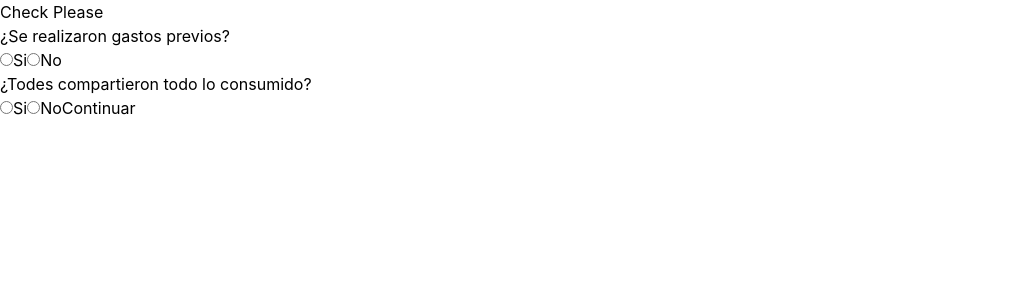
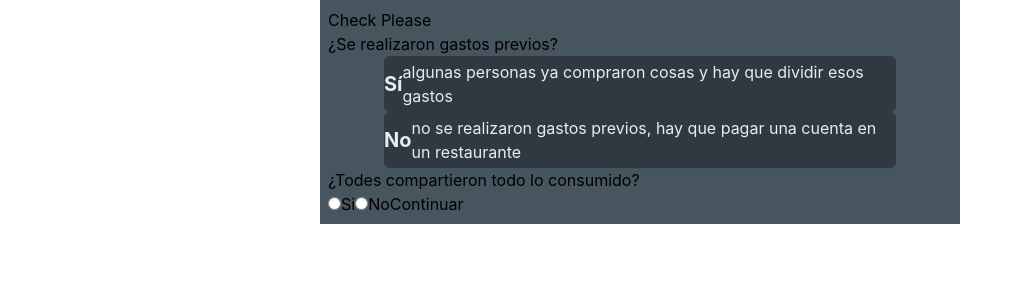
Before and after one commit to ffranco-a/CheckPlease, a React (Create React App) app in the folder check-please/: page / in a window 1280 px wide. Shown: the top 300 px of the page, without its empty margins (0-1023 px from the left). Built offline with nearby package versions, Linux system fonts and the light colour scheme.

Commit message:
landing on the go

```diff
--- /dev/null
+++ b/check-please/src/components/Landing/Elements/LandingButton.jsx
@@ -0,0 +1,16 @@
+import React from 'react';
+
+function LandingButton({ texto, descripcion, active, onClick }) {
+  return (
+    <div
+      onClick={onClick}
+      className={`${
+        active ? 'bg-primary' : 'bg-dark'
+      } w-11/12 max-w-lg mx-auto h-14 flex items-center text-light rounded-md shadow-sm cursor-pointer transition-all duration-300`}>
+      <span className='font-bold text-xl'>{texto}</span>
+      <span>{descripcion}</span>
+    </div>
+  );
+}
+
+export default LandingButton;
--- a/check-please/src/components/Landing/Landing.jsx
+++ b/check-please/src/components/Landing/Landing.jsx
@@ -1,15 +1,26 @@
 import React from 'react';
 import { Link } from 'react-router-dom';
 
+//? Components
+import LandingButton from './Elements/LandingButton';
+
 function Landing({ reunionTipoSalida, setReunionTipoSalida, todesCompartenTodo, setTodesCompartenTodo }) {
   return (
-    <div>
+    <div className='display bg-medium'>
       <h1>Check Please</h1>
       <p>¿Se realizaron gastos previos?</p>
-      <input type='radio' id='reunion-si' name='reunion' value='si' />
-      <label htmlFor='reunion-si'>Si</label>
-      <input type='radio' id='reunion-no' name='reunion' value='no' />
-      <label htmlFor='reunion-no'>No</label>
+      <LandingButton
+        texto='Sí'
+        descripcion='algunas personas ya compraron cosas y hay que dividir esos gastos'
+        active={reunionTipoSalida === true}
+        onClick={() => setReunionTipoSalida(true)}
+      />
+      <LandingButton
+        texto='No'
+        descripcion='no se realizaron gastos previos, hay que pagar una cuenta en un restaurante'
+        active={reunionTipoSalida === false}
+        onClick={() => setReunionTipoSalida(false)}
+      />
 
       <p>¿Todes compartieron todo lo consumido?</p>
       <input type='radio' id='compartir-si' name='compartir' value='si' />
--- a/check-please/src/components/Main/Main.jsx
+++ b/check-please/src/components/Main/Main.jsx
@@ -18,7 +18,7 @@ function Main({
   handleCalcular,
 }) {
   return (
-    <div className='w-full max-w-screen-sm flex justify-center mx-auto p-2'>
+    <div className='display'>
       <div className='flex flex-col'>
         <div>
           <Personas grupo={grupo} setGrupo={setGrupo} agregarPersona={handleAgregarPersona} gastos={gastos} />
--- a/check-please/src/index.css
+++ b/check-please/src/index.css
@@ -11,6 +11,10 @@ body {
   -moz-osx-font-smoothing: grayscale;
 }
 
+.display {
+  @apply w-full max-w-screen-sm mx-auto p-2;
+}
+
 code {
   font-family: source-code-pro, Menlo, Monaco, Consolas, 'Courier New',
     monospace;
--- a/check-please/tailwind.config.js
+++ b/check-please/tailwind.config.js
@@ -5,6 +5,12 @@ module.exports = {
     extend: {
       minWidth: {
         logo: '3.5rem',
+      },
+      colors: {
+        dark: '#303841',
+        medium: '#47555E',
+        light: '#E8ECF1',
+        primary: '#1E5F74',
       }
     },
   },
```
Also changed, not shown: check-please/src/static/images/landing-check.svg (added).
